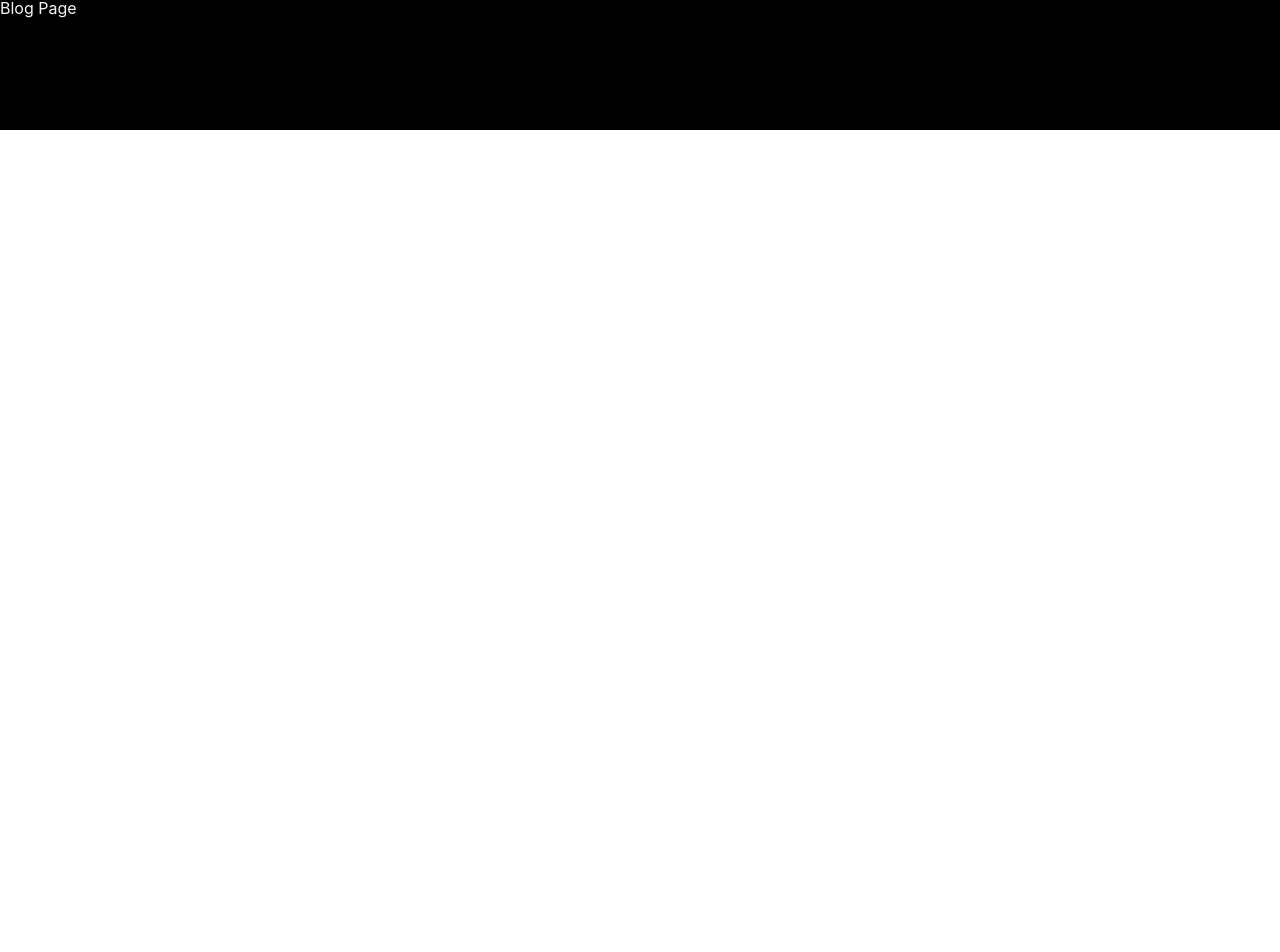
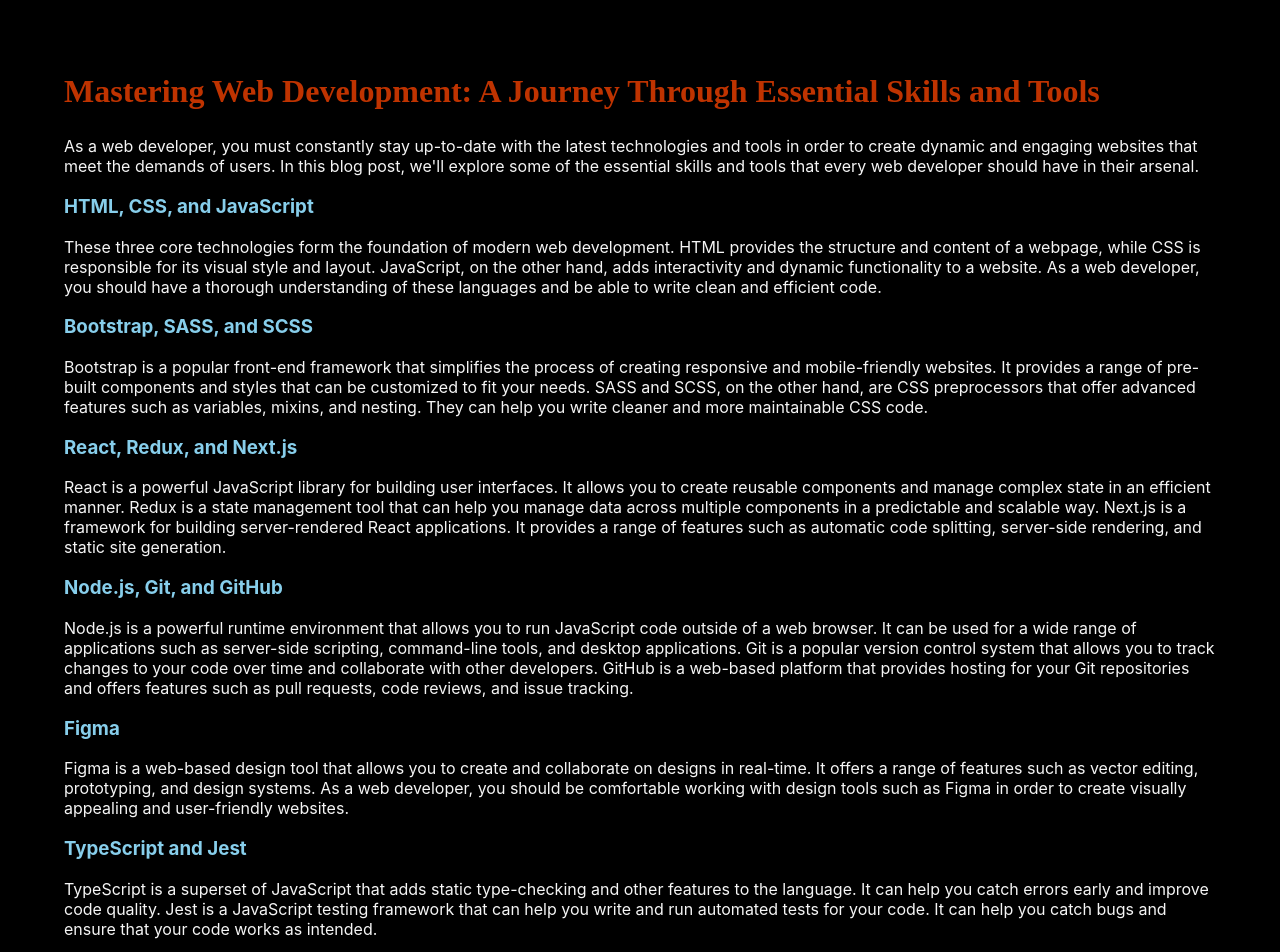
Before and after one commit to DANCAN-OMONDI-OPENJI/REACT.JS-REDUX-JAVASCRIPT-NODE.JS-PORTFOLIO, a React (Create React App) app: page /Blog in a window 1280 px wide. Shown: the part 159-1111 px from the top of the page. Before the commit the page ends 800 px from the top, so only its background shows below. Built offline with nearby package versions, Linux system fonts and the light colour scheme.

Commit message:
Modified contact.js

```diff
--- a/src/About.js
+++ b/src/About.js
@@ -72,7 +72,7 @@
             height="25"
           />
           <img
-            src="https://assets.stickpng.com/images/62a765c8bd73a4af5c5d4fbc.png"
+            src="https://w7.pngwing.com/pngs/152/247/png-transparent-jest-hd-logo-thumbnail.png"
             alt="jest-logo"
             width="50"
             height="25"
@@ -134,9 +134,38 @@
         </div>
       </div>
       <div className="about-education">
-        <h3>Education</h3>
+        <h3 id="education">Education</h3>
+        <table aria-describedby="education">
+          <thead>
+            <tr>
+              <th>School</th>
+              <th>Years</th>
+              <th>Qualifications</th>
+            </tr>
+          </thead>
+          <tbody>
+            <tr>
+              <td>University Of Nairobi (UON)</td>
+              <td>2018-2023</td>
+              <td>
+                Bachelor's degree in Electrical and Electronics Engineering
+              </td>
+            </tr>
+            <tr>
+              <td>freeCodeCamp.org</td>
+              <td>2021-2023</td>
+              <td>Web Development certificate</td>
+            </tr>
+            <tr>
+              <td>Scrimba.com</td>
+              <td>2022-2023</td>
+              <td>Advanced React.js certificate</td>
+            </tr>
+          </tbody>
+        </table>
       </div>
       <div className="img-div">
+        <h3>Family</h3>
         <p>I and my wife Faith</p>
         <img
           src="./IMG-20220701-WA0043.jpg"
--- a/src/App.js
+++ b/src/App.js
@@ -34,7 +34,7 @@
         <Route path="/" element={<Home />} />
         <Route path="/about" element={<About />} />
         <Route path="/Projects" element={<Projects />} />
-        <Route path="/Blog" element={<Blog />} />
+        <Route path="/Blog" element={<Blog colorTheme={toggleColorTheme} />} />
         <Route path="/Contact" element={<Contact />} />
       </Routes>
     </div>
--- a/src/Blog.js
+++ b/src/Blog.js
@@ -1,9 +1,87 @@
 import React from "react";
 
-export default function Blog() {
+export default function Blog({ colorTheme }) {
   return (
-    <div>
-      <p>Blog Page</p>
-    </div>
+    <section id="blog-section" className="blog-section">
+      <div className="blog">
+        <h1 style={{ color: colorTheme ? "orange" : "orangered" }}>
+          Mastering Web Development: A Journey Through Essential Skills and
+          Tools
+        </h1>
+        <p>
+          As a web developer, you must constantly stay up-to-date with the
+          latest technologies and tools in order to create dynamic and engaging
+          websites that meet the demands of users. In this blog post, we'll
+          explore some of the essential skills and tools that every web
+          developer should have in their arsenal.
+        </p>
+        <h3>HTML, CSS, and JavaScript</h3>
+        <p>
+          These three core technologies form the foundation of modern web
+          development. HTML provides the structure and content of a webpage,
+          while CSS is responsible for its visual style and layout. JavaScript,
+          on the other hand, adds interactivity and dynamic functionality to a
+          website. As a web developer, you should have a thorough understanding
+          of these languages and be able to write clean and efficient code.
+        </p>
+        <h3>Bootstrap, SASS, and SCSS</h3>
+        <p>
+          Bootstrap is a popular front-end framework that simplifies the process
+          of creating responsive and mobile-friendly websites. It provides a
+          range of pre-built components and styles that can be customized to fit
+          your needs. SASS and SCSS, on the other hand, are CSS preprocessors
+          that offer advanced features such as variables, mixins, and nesting.
+          They can help you write cleaner and more maintainable CSS code.
+        </p>
+        <h3>React, Redux, and Next.js</h3>
+        <p>
+          React is a powerful JavaScript library for building user interfaces.
+          It allows you to create reusable components and manage complex state
+          in an efficient manner. Redux is a state management tool that can help
+          you manage data across multiple components in a predictable and
+          scalable way. Next.js is a framework for building server-rendered
+          React applications. It provides a range of features such as automatic
+          code splitting, server-side rendering, and static site generation.
+        </p>
+        <h3>Node.js, Git, and GitHub</h3>
+        <p>
+          Node.js is a powerful runtime environment that allows you to run
+          JavaScript code outside of a web browser. It can be used for a wide
+          range of applications such as server-side scripting, command-line
+          tools, and desktop applications. Git is a popular version control
+          system that allows you to track changes to your code over time and
+          collaborate with other developers. GitHub is a web-based platform that
+          provides hosting for your Git repositories and offers features such as
+          pull requests, code reviews, and issue tracking.
+        </p>
+        <h3>Figma</h3>
+        <p>
+          Figma is a web-based design tool that allows you to create and
+          collaborate on designs in real-time. It offers a range of features
+          such as vector editing, prototyping, and design systems. As a web
+          developer, you should be comfortable working with design tools such as
+          Figma in order to create visually appealing and user-friendly
+          websites.
+        </p>
+        <h3>TypeScript and Jest</h3>
+        <p>
+          TypeScript is a superset of JavaScript that adds static type-checking
+          and other features to the language. It can help you catch errors early
+          and improve code quality. Jest is a JavaScript testing framework that
+          can help you write and run automated tests for your code. It can help
+          you catch bugs and ensure that your code works as intended.
+        </p>
+        <h3>Conclusion</h3>
+        <p>
+          Web development is a constantly evolving field, and staying on top of
+          the latest trends and technologies is essential for success. By
+          mastering the essential skills and tools discussed in this blog post,
+          including HTML, CSS, JavaScript, Bootstrap, SASS, SCSS, React, Redux,
+          Next.js, Node.js, Git, GitHub, Figma, TypeScript, and Jest, you can
+          create dynamic and engaging websites that meet the needs of your
+          users.
+        </p>
+      </div>
+    </section>
   );
 }
--- a/src/Contact.js
+++ b/src/Contact.js
@@ -2,8 +2,53 @@
 
 export default function Contact() {
   return (
-    <div>
-      <p>Contact Page</p>
-    </div>
+    <section id="contact-info">
+      <div class="contact-info-header">
+        <h2>Let's work together...</h2>
+        <p>How do you take your coffee?</p>
+      </div>
+      <div class="contact-info-links">
+        <a
+          id="profile-link"
+          href="https://www.linkedin.com/in/dancan-openji-988456248/"
+          target="_blank"
+          rel="noreferrer"
+        >
+          <i className="ri-linkedin-box-fill">Linkedin</i>
+        </a>
+        <a
+          id="profile-link"
+          href="https://github.com/DANCAN-OMONDI-OPENJI?tab=repositories"
+          target="_blank"
+          rel="noreferrer"
+        >
+          <i className="ri-github-fill">GitHub</i>
+        </a>
+        <a
+          id="profile-link"
+          href="https://twitter.com/DANCAN_OPENJI"
+          target="_blank"
+          rel="noreferrer"
+        >
+          <i className="ri-twitter-fill">Twitter</i>
+        </a>
+        <a
+          id="profile-link"
+          href="mailto:palmargenesis33@gmail.com"
+          target="_blank"
+          rel="noreferrer"
+        >
+          <i className="ri-at-line">send a mail</i>
+        </a>
+        <a
+          id="profile-link"
+          href="tel:+254 701519354"
+          target="_blank"
+          rel="noreferrer"
+        >
+          <i className="ri-smartphone-fill">call me</i>
+        </a>
+      </div>
+    </section>
   );
 }
--- a/src/Home.js
+++ b/src/Home.js
@@ -9,6 +9,8 @@
         <img
           src="./IMG-20220701-WA0031.jpg"
           alt="Dancan Openji facing the camera"
+          width="inherit"
+          height="inherit"
         />
       </div>
       <p>a front-end web developer</p>
--- a/src/index.css
+++ b/src/index.css
@@ -132,6 +132,15 @@
 .about p {
   font-weight: 500;
 }
+
+table {
+  margin: 0 auto;
+}
+
+table td {
+  padding: 0 10px;
+}
+
 .img-div {
   display: flex;
   flex-direction: column;
@@ -209,6 +218,52 @@
   justify-content: center;
 }
 
+.blog-section {
+  padding: 4rem;
+}
+
+.blog h1 {
+  color: orangered;
+  font-family: "Times New Roman", Times, serif;
+  font-size: 2rem;
+  font-weight: bold;
+  opacity: 75%;
+}
+
+.blog h3 {
+  color: skyblue;
+}
+
+#contact-info {
+  width: 100%;
+  height: 100dvh;
+  /*background-color: var(--my-gray);*/
+  color: var(--my-white);
+  text-align: center;
+  padding: 2rem 0 6rem 0;
+}
+
+#contact-info h2 {
+  padding-top: 4rem;
+  font-size: 20px;
+}
+
+#contact-info p {
+  padding: 0.6rem 0 2rem 0;
+}
+
+#contact-info a {
+  text-decoration: none;
+  color: var(--my-white);
+  gap: 1rem;
+}
+
+#contact-info i {
+  margin: 0 1rem 0 0.5rem;
+  font-size: 20px;
+  vertical-align: middle;
+}
+
 @media only screen and (max-width: 780px) {
   .header {
     align-items: center;
```
